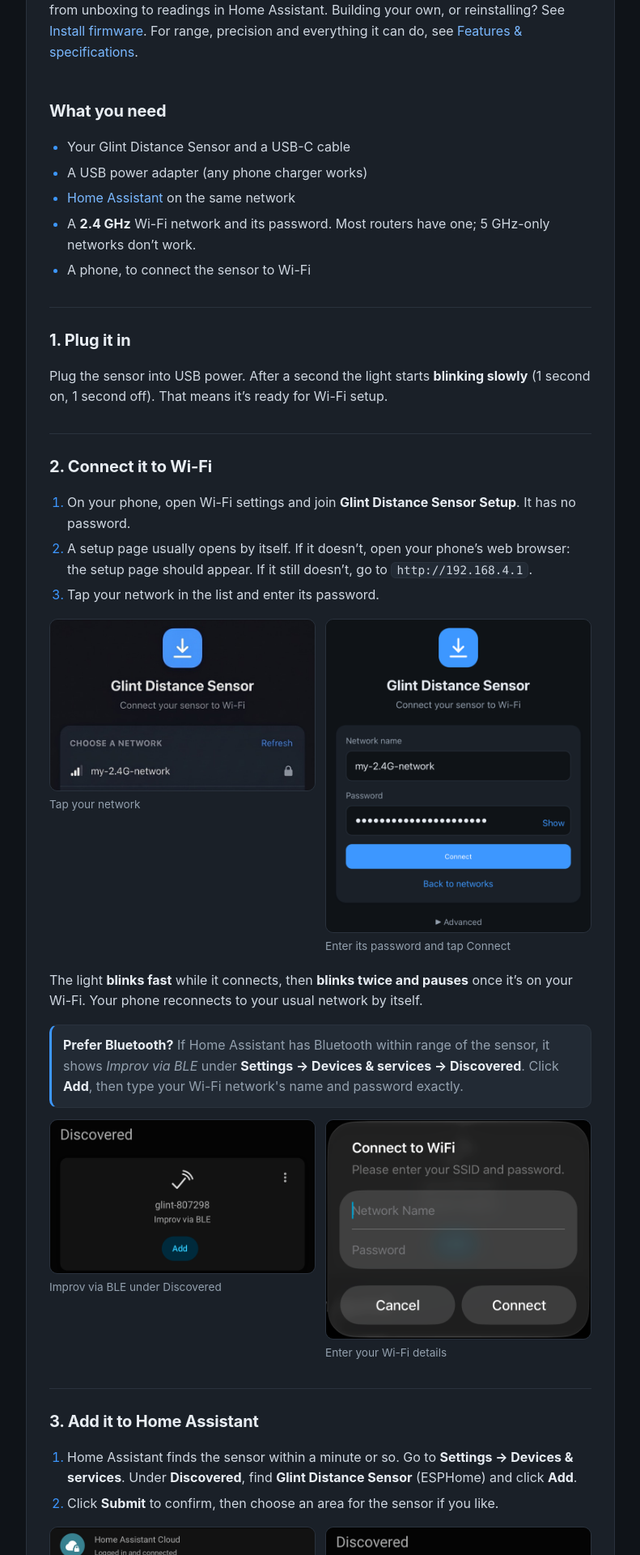
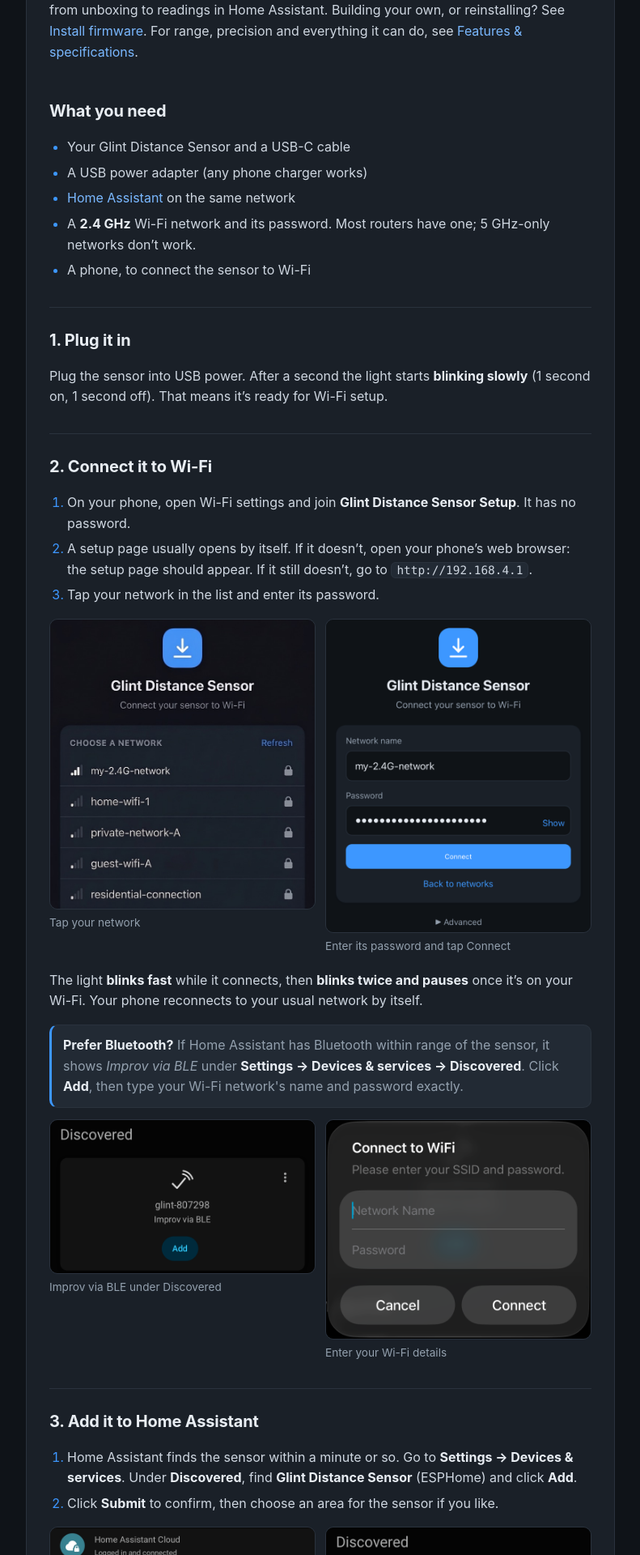
Before and after one commit to craigthompson/glint-distance-sensor, a Jekyll site: the page built from static/index.md, in a window 1280 px wide. Shown: the part 397-2317 px from the top of the page at 81% size, without its empty margins (244-1035 px from the left). Built offline with Jekyll 4.4.1, drawn with Linux system fonts in a browser that asks for light colours; our own code applies the rules of GitHub Pages for plain Markdown files.

Commit message:
Quick start: network list with generic network names

```diff
--- a/static/index.md
+++ b/static/index.md
@@ -26,7 +26,7 @@ Plug the sensor into USB power. After a second the light starts **blinking slowl
 2. A setup page usually opens by itself. If it doesn't, open your phone's web browser: the setup page should appear. If it still doesn't, go to `http://192.168.4.1`.
 3. Tap your network in the list and enter its password.
 
-<div class="shots"><figure><img src="{{ site.baseurl }}/images/setup-networks.jpg" width="360" height="232" alt="Setup page listing nearby Wi-Fi networks" loading="lazy"><figcaption>Tap your network</figcaption></figure><figure><img src="{{ site.baseurl }}/images/setup-password.png" width="360" height="425" alt="Setup page with network name and password fields and a Connect button" loading="lazy"><figcaption>Enter its password and tap Connect</figcaption></figure></div>
+<div class="shots"><figure><img src="{{ site.baseurl }}/images/setup-networks.jpg" width="360" height="394" alt="Setup page listing nearby Wi-Fi networks" loading="lazy"><figcaption>Tap your network</figcaption></figure><figure><img src="{{ site.baseurl }}/images/setup-password.png" width="360" height="425" alt="Setup page with network name and password fields and a Connect button" loading="lazy"><figcaption>Enter its password and tap Connect</figcaption></figure></div>
 
 The light **blinks fast** while it connects, then **blinks twice and pauses** once it's on your Wi-Fi. Your phone reconnects to your usual network by itself.
 
```
Also changed, not shown: static/images/setup-networks.jpg.
